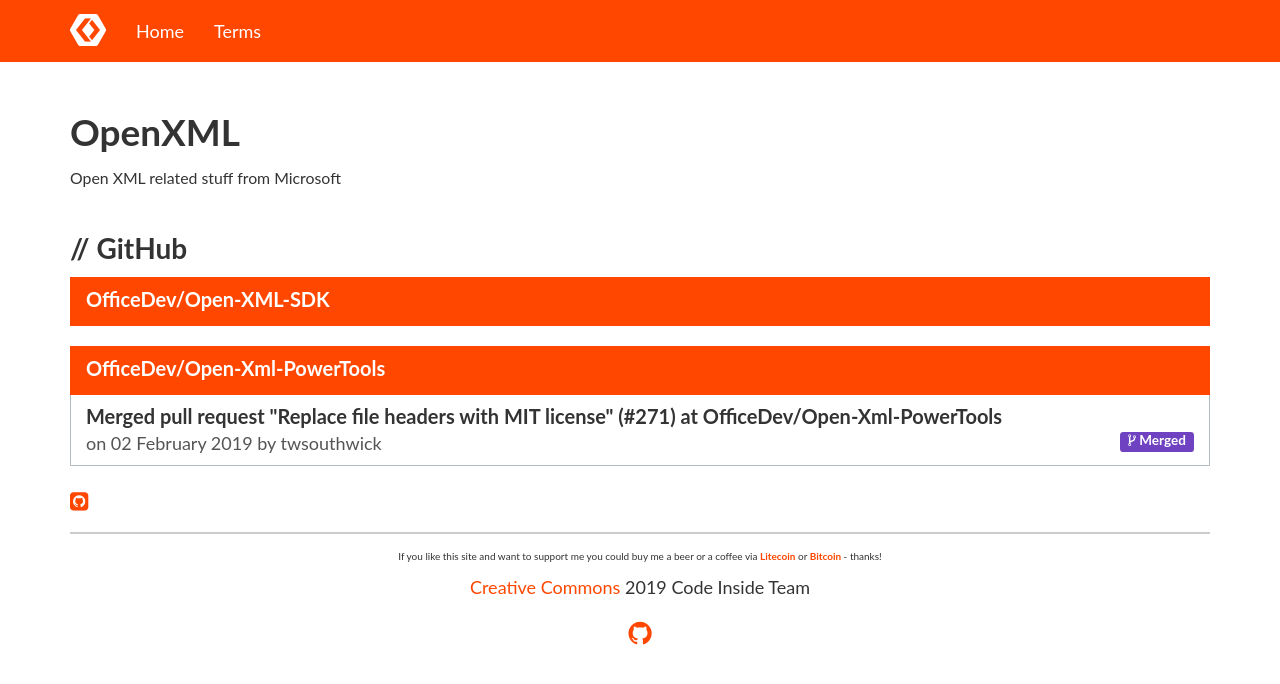
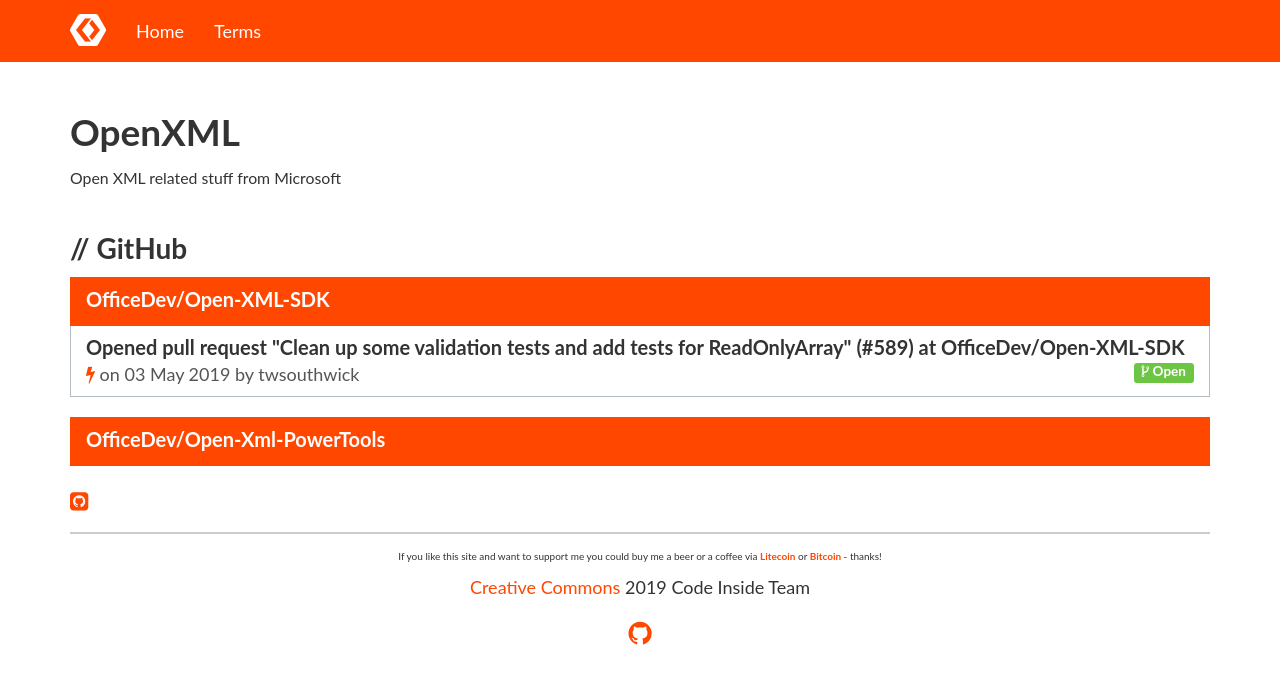
Before and after one commit to Code-Inside/KnowYourStack, a Jekyll site: the page built from _pages/openxml.html, in a window 1280 px wide. Shown: the top 684 px of the page. Built offline with Jekyll 4.4.1, drawn with Linux system fonts in a browser that asks for light colours; nearby versions of some CDN libraries; comment, search, counter and statistics services are not loaded.

Commit message:
Sloader update on _data/OpenXml.json

```diff
--- a/_data/OpenXml.json
+++ b/_data/OpenXml.json
@@ -1 +1 @@
-{"Data":{"Sdk":{"Events":[],"ResultType":"GitHubEvent"},"PowerTools":{"Events":[{"Id":"8996877097","Type":"PullRequestEvent","CreatedAt":"2019-02-02T05:48:33","Actor":"twsouthwick","Repository":"OfficeDev/Open-Xml-PowerTools","Organization":"OfficeDev","RawContent":null,"RelatedAction":"merged","RelatedUrl":"https://github.com/OfficeDev/Open-Xml-PowerTools/pull/271","RelatedDescription":"Merged pull request \"Replace file headers with MIT license\" (#271) at OfficeDev/Open-Xml-PowerTools","RelatedBody":""}],"ResultType":"GitHubEvent"}},"RunOn":"2019-05-02T05:30:43.1443736Z","RunDurationInMilliseconds":779}
+{"Data":{"Sdk":{"Events":[{"Id":"9555657901","Type":"PullRequestEvent","CreatedAt":"2019-05-03T04:45:40","Actor":"twsouthwick","Repository":"OfficeDev/Open-XML-SDK","Organization":"OfficeDev","RawContent":null,"RelatedAction":"opened","RelatedUrl":"https://github.com/OfficeDev/Open-XML-SDK/pull/589","RelatedDescription":"Opened pull request \"Clean up some validation tests and add tests for ReadOnlyArray\" (#589) at OfficeDev/Open-XML-SDK","RelatedBody":""}],"ResultType":"GitHubEvent"},"PowerTools":{"Events":[],"ResultType":"GitHubEvent"}},"RunOn":"2019-05-03T05:30:46.23751Z","RunDurationInMilliseconds":752}
```
